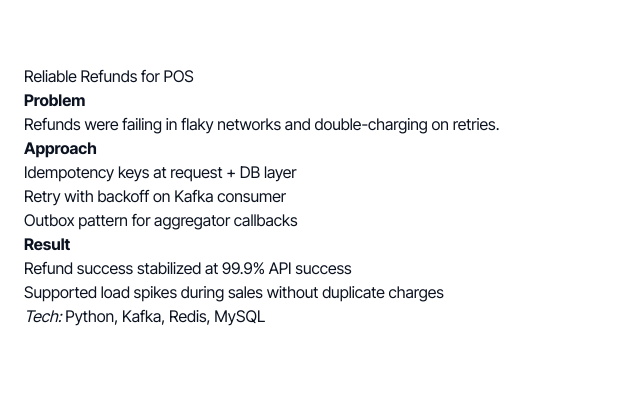
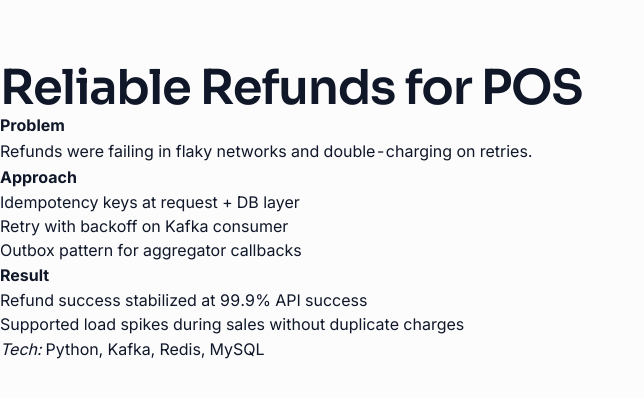
Before and after one commit to Pallavbh23/portfolio, a Next.js app: page /projects/sample-case-study in a window 1280 px wide. Shown: the top 398 px of the page, without its empty margins (0-644 px from the left). Built offline with nearby package versions, Linux system fonts and the light colour scheme; no server answers.

Commit message:
fixed font and bg

```diff
--- a/app/globals.css
+++ b/app/globals.css
@@ -1,29 +1,97 @@
+/* app/globals.css */
+
 @tailwind base;
 @tailwind components;
 @tailwind utilities;
 
+/* 1) Fonts: we’ll attach CSS vars from next/font in layout.tsx:
+   --font-heading, --font-sans
+*/
+
 :root {
-  color-scheme: light;
-  --font-sans: ui-sans-serif, system-ui, -apple-system;
-}
-html {
-  scroll-behavior: smooth;
-}
-body {
-  @apply bg-paper text-ink antialiased;
-  font-family: var(--font-sans);
+  /* LIGHT THEME (default) */
+  /* Choose one “dark” brand color, one “light” base, + soft accents */
+  /* Primary: Indigo-ish; Background: near-white; Accents: subtle gray/indigo */
+  --background: 0 0% 99%;
+  --foreground: 222 47% 11%;
+
+  --card: 0 0% 100%;
+  --card-foreground: 222 47% 11%;
+
+  --popover: 0 0% 100%;
+  --popover-foreground: 222 47% 11%;
+
+  --primary: 244 76% 58%; /* rich indigo */
+  --primary-foreground: 210 40% 98%;
+
+  --secondary: 210 40% 96%; /* soft light blue-gray */
+  --secondary-foreground: 222 47% 11%;
+
+  --muted: 210 40% 96%;
+  --muted-foreground: 217 19% 35%;
+
+  --accent: 220 14% 96%;
+  --accent-foreground: 222 47% 11%;
+
+  --destructive: 0 84% 60%;
+  --destructive-foreground: 210 40% 98%;
+
+  --border: 214 32% 91%;
+  --input: 214 32% 91%;
+  --ring: 244 76% 58%;
 }
 
-/* dark mode */
-@media (prefers-color-scheme: dark) {
-  :root {
-    color-scheme: dark;
+.dark {
+  /* DARK THEME (opposite contrast) */
+  --background: 222 50% 5%;
+  --foreground: 210 40% 98%;
+
+  --card: 222 50% 7%;
+  --card-foreground: 210 40% 98%;
+
+  --popover: 222 50% 7%;
+  --popover-foreground: 210 40% 98%;
+
+  --primary: 244 76% 65%;
+  --primary-foreground: 222 50% 7%;
+
+  --secondary: 222 30% 15%;
+  --secondary-foreground: 210 40% 98%;
+
+  --muted: 222 30% 15%;
+  --muted-foreground: 215 20% 75%;
+
+  --accent: 244 35% 18%;
+  --accent-foreground: 210 40% 98%;
+
+  --destructive: 0 72% 50%;
+  --destructive-foreground: 210 40% 98%;
+
+  --border: 222 30% 18%;
+  --input: 222 30% 18%;
+  --ring: 244 76% 65%;
+}
+
+/* 2) Base type scale + consistent font application */
+@layer base {
+  html {
+    font-feature-settings: "ss01" on, "liga" on, "tnum" on, "cv02" on;
   }
   body {
-    @apply bg-ink text-paper;
+    @apply bg-background text-foreground antialiased;
+    font-family: var(--font-sans), ui-sans-serif, system-ui, -apple-system,
+      Segoe UI, Roboto, Helvetica, Arial, "Apple Color Emoji", "Segoe UI Emoji";
+  }
+  h1, h2, h3, h4 {
+    font-family: var(--font-heading), var(--font-sans), ui-sans-serif, system-ui;
+    @apply tracking-tight;
+  }
+  h1 { @apply text-4xl md:text-5xl font-semibold; }
+  h2 { @apply text-3xl md:text-4xl font-semibold; }
+  h3 { @apply text-2xl md:text-3xl font-semibold; }
+  p  { @apply leading-relaxed; }
+  a  { @apply underline-offset-4 hover:underline; }
+  ::selection {
+    background: hsl(var(--primary) / 0.18);
   }
 }
-
-.container {
-  @apply max-w-screen-xl mx-auto px-6;
-}
--- a/app/layout.tsx
+++ b/app/layout.tsx
@@ -1,8 +1,18 @@
 import "./globals.css";
 import type { Metadata } from "next";
-import { Inter_Tight } from "next/font/google";
+import { Inter, Sora } from "next/font/google";
+import { ThemeProvider } from "next-themes";
 
-const interTight = Inter_Tight({ subsets: ["latin"], variable: "--font-sans" });
+const heading = Sora({
+  subsets: ["latin"],
+  variable: "--font-heading",
+  display: "swap",
+});
+const sans = Inter({
+  subsets: ["latin"],
+  variable: "--font-sans",
+  display: "swap",
+});
 
 export const metadata: Metadata = {
   metadataBase: new URL(process.env.NEXT_PUBLIC_SITE_URL || "http://localhost:3000"),
@@ -12,14 +22,14 @@ export const metadata: Metadata = {
   twitter: { card: "summary_large_image", images: ["/api/og"] },
 };
 
-export default function RootLayout({
-  children,
-}: {
-  children: React.ReactNode;
-}) {
+export default function RootLayout({ children }: { children: React.ReactNode }) {
   return (
-    <html lang="en">
-      <body className={interTight.variable}>{children}</body>
+    <html suppressHydrationWarning lang="en" className={`${heading.variable} ${sans.variable}`}>
+      <body>
+        <ThemeProvider attribute="class" defaultTheme="light" enableSystem={false}>
+          {children}
+        </ThemeProvider>
+      </body>
     </html>
   );
 }
--- a/app/page.tsx
+++ b/app/page.tsx
@@ -65,7 +65,7 @@ export default async function Page() {
         <h2 className="text-2xl font-semibold">Writing</h2>
         <div className="mt-6 grid gap-6">
           <a
-            className="rounded-xl border border-cloud/70 bg-white hover:bg-indigo-100/30 transition-colors shadow-card p-5"
+            className="rounded-xl border border-cloud/70 background hover:background transition-colors shadow-card p-5"
             href="https://pallavbh23.medium.com/setting-up-docker-and-docker-compose-for-nest-js-and-mongodb-1cd972d97ef7"
             target="_blank"
             rel="noopener noreferrer"
--- a/components/GraphHero.tsx
+++ b/components/GraphHero.tsx
@@ -44,7 +44,7 @@ export default function GraphHero() {
       <div>
         <h1 className="text-4xl md:text-6xl font-semibold tracking-tight">
           I build reliable payment flows and{" "}
-          <span className="bg-indigo-100 text-ink px-2 rounded">
+          <span className="background text-ink px-2 rounded">
             clean data pipes
           </span>
           .
--- a/components/LeetCode.tsx
+++ b/components/LeetCode.tsx
@@ -3,7 +3,7 @@ export default function LeetCode() {
   const badgeUrl = `https://leetcode-stats.vercel.app/api?username=${username}&theme=light`;
 
   return (
-    <div className="rounded-xl border border-cloud/70 shadow-card p-5 bg-white">
+    <div className="rounded-xl border border-cloud/70 shadow-card p-5 background">
       <img
         src={badgeUrl}
         alt="LeetCode stats"
--- a/components/ProjectsGrid.tsx
+++ b/components/ProjectsGrid.tsx
@@ -18,12 +18,12 @@ export default function ProjectsGrid() {
           href={repo.html_url}
           target="_blank"
           rel="noopener noreferrer"
-          className="rounded-xl border border-cloud/70 bg-white hover:bg-indigo-100/30 transition-colors shadow-card p-5 flex flex-col"
+          className="rounded-xl border border-cloud/70 background hover:background transition-colors shadow-card p-5 flex flex-col"
         >
           <div className="flex items-center justify-between">
             <h3 className="text-lg font-semibold">{repo.name}</h3>
             {repo.stargazers_count > 0 && (
-              <span className="text-xs bg-indigo-100 text-indigo-600 rounded-full px-2 py-0.5">
+              <span className="text-xs background text-indigo-600 rounded-full px-2 py-0.5">
                 ★ {repo.stargazers_count}
               </span>
             )}
--- /dev/null
+++ b/components/ThemeToggle.tsx
@@ -0,0 +1,17 @@
+// components/ThemeToggle.tsx
+"use client";
+import { useTheme } from "next-themes";
+
+export function ThemeToggle() {
+  const { theme, setTheme } = useTheme();
+  const next = theme === "dark" ? "light" : "dark";
+  return (
+    <button
+      onClick={() => setTheme(next)}
+      className="rounded-xl border px-3 py-2 text-sm bg-secondary text-secondary-foreground hover:bg-accent hover:text-accent-foreground transition"
+      aria-label="Toggle theme"
+    >
+      {theme === "dark" ? "☀️ Light" : "🌙 Dark"}
+    </button>
+  );
+}
--- a/package.json
+++ b/package.json
@@ -11,6 +11,7 @@
   "dependencies": {
     "framer-motion": "^11.0.0",
     "next": "14.2.5",
+    "next-themes": "^0.4.6",
     "react": "18.3.1",
     "react-dom": "18.3.1",
     "swr": "^2.3.4"
--- a/tailwind.config.ts
+++ b/tailwind.config.ts
@@ -1,6 +1,8 @@
+// tailwind.config.ts
 import type { Config } from "tailwindcss";
 
-export default {
+const config: Config = {
+  darkMode: ["class"],
   content: [
     "./app/**/*.{ts,tsx}",
     "./components/**/*.{ts,tsx}",
@@ -9,18 +11,41 @@ export default {
   theme: {
     extend: {
       colors: {
-        paper: "#FFFFFF",
-        ink: "#0B1220",
-        mist: "#F7F8FB",
-        cloud: "#EEF2FF",
-        indigo: { 100: "#E0E7FF", 600: "#4F46E5" },
-        teal: { 500: "#14B8A6" },
-        slate: { 500: "#64748B" },
+        // tokenized palette (HSL driven)
+        background: "hsl(var(--background))",
+        foreground: "hsl(var(--foreground))",
+
+        card: "hsl(var(--card))",
+        "card-foreground": "hsl(var(--card-foreground))",
+
+        popover: "hsl(var(--popover))",
+        "popover-foreground": "hsl(var(--popover-foreground))",
+
+        primary: "hsl(var(--primary))",
+        "primary-foreground": "hsl(var(--primary-foreground))",
+
+        secondary: "hsl(var(--secondary))",
+        "secondary-foreground": "hsl(var(--secondary-foreground))",
+
+        muted: "hsl(var(--muted))",
+        "muted-foreground": "hsl(var(--muted-foreground))",
+
+        accent: "hsl(var(--accent))",
+        "accent-foreground": "hsl(var(--accent-foreground))",
+
+        destructive: "hsl(var(--destructive))",
+        "destructive-foreground": "hsl(var(--destructive-foreground))",
+
+        border: "hsl(var(--border))",
+        input: "hsl(var(--input))",
+        ring: "hsl(var(--ring))",
       },
-      boxShadow: {
-        card: "0 8px 24px rgba(11,18,32,0.06)",
+      borderRadius: {
+        xl: "1rem",
+        "2xl": "1.25rem",
       },
     },
   },
   plugins: [],
-} satisfies Config;
+};
+export default config;
```
Also changed, not shown: 1 other file (tests, documents, lock files or other folders).
